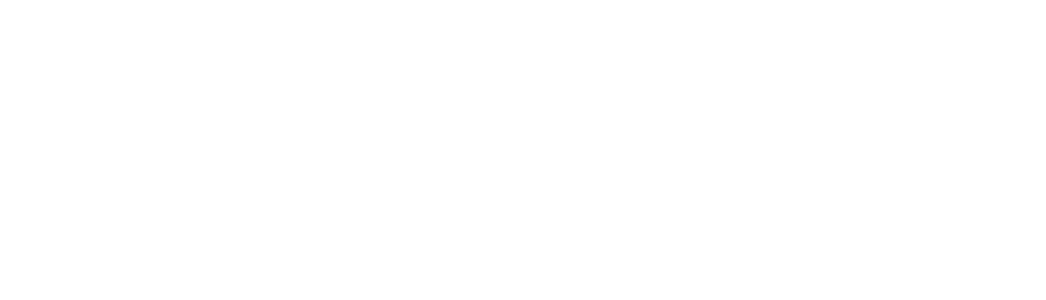
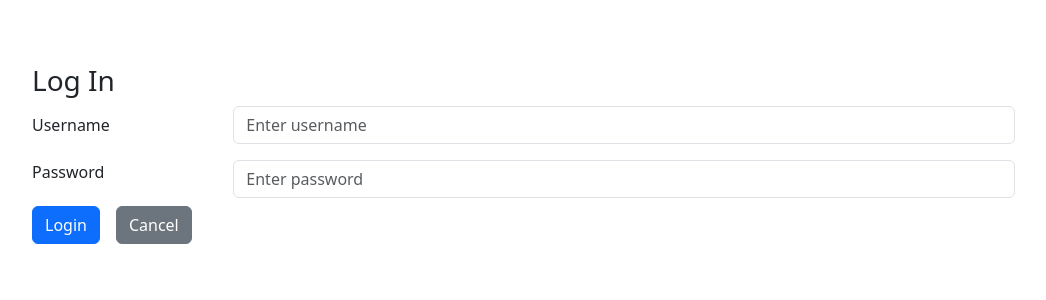
Before and after one commit to stephkristen/capstone-project, a React (Create React App) app in the folder client/mideo-list-react/: page /login in a window 1280 px wide. Shown: the top 300 px of the page, without its empty margins (16-1062 px from the left). Built offline with nearby package versions, Linux system fonts and the light colour scheme; the HTML template or start-up script is replaced by a standard one.

Commit message:
Adding login page and auth file.

```diff
--- a/client/mideo-list-react/src/components/Login.js
+++ b/client/mideo-list-react/src/components/Login.js
@@ -1,5 +1,102 @@
+import { Link, useNavigate, useLocation } from 'react-router-dom';
+import { useState, useContext, useEffect } from 'react';
+import { authenticate } from '../services/auth';
+import AuthContext from '../contexts/AuthContext';
+
+const INITIAL_USER = {
+  username: "",
+  password: "",
+};
+
 function Login() {
+  const [user, setUser] = useState(INITIAL_USER);
+  const [error, setError] = useState(false);
+  const location = useLocation();
+  const { login } = useContext(AuthContext);
 
+  const navigate = useNavigate();
+
+  function handleChange(event) {
+    setUser({ ...user, [event.target.name]: event.target.value });
+  }
+
+  function handleSubmit(event) {
+    event.preventDefault();
+    authenticate(user)
+      .then((loggedInUser) => {
+        login(loggedInUser);
+        // TODO : fix navigation for after they hit submit button
+        navigate("/");
+      })
+      .catch(() => setError(true));
+  }
+
+  useEffect(() => {
+    if (location.state?.user) {
+      setUser(location.state.user);
+    } else {
+      setUser(INITIAL_USER);
+    }
+  }, [location.state]);
+
+  return (
+    <form onSubmit={handleSubmit} className="p-5">
+      <h3>Log In</h3>
+      {location.state?.msg && (
+        <div className="alert alert-success" role="alert">
+          {location.state.msg}
+        </div>
+      )}
+      <div className="mb-3 row">
+        <label htmlFor="username" className="col-form-label col-sm-2">
+          Username
+        </label>
+        <div className="col-sm-8">
+          <input
+            type="text"
+            id="username"
+            name="username"
+            className="form-control"
+            value={user.username}
+            onChange={handleChange}
+            placeholder="Enter username"
+          ></input>
+        </div>
+      </div>
+      <div className="mb-2 row">
+        <label htmlFor="password" className="form-label col-sm-2">
+          Password
+        </label>
+        <div className="col-sm-8">
+          <input
+            type="password"
+            id="password"
+            name="password"
+            className="form-control"
+            value={user.password}
+            onChange={handleChange}
+            placeholder="Enter password"
+          ></input>
+        </div>
+      </div>
+
+      <div>
+        <button className="btn btn-primary" type="submit">
+          Login
+        </button>
+        <Link className="btn btn-secondary mx-3" to="/">
+          Cancel
+        </Link>
+      </div>
+
+      {error && (
+        <div className="alert alert-danger" role="alert">
+          No user was found with that username and password combination. Please try
+          again or click <Link to="/signup">here</Link> to sign up!
+        </div>
+      )}
+    </form>
+  );
 }
 
 export default Login;
--- /dev/null
+++ b/client/mideo-list-react/src/services/auth.js
@@ -0,0 +1,71 @@
+const API_URL = 'http://localhost:8080';
+
+function makeUser(token) {
+	const splitToken = token.split('.');
+	const payload = splitToken[1];
+	const jsonString = atob(payload);
+	const user = JSON.parse(jsonString);
+
+	return user;
+}
+
+export async function authenticate(user) {
+	const init = {
+		method: 'POST',
+		headers: {
+			'Content-Type': 'application/json',
+		},
+		body: JSON.stringify(user),
+	};
+
+	const response = await fetch(`${API_URL}/authenticate`, init);
+	if (response.ok) {
+		const info = await response.json();
+		const token = info.jwt_token;
+
+        localStorage.setItem('jwt', token);
+		const user = makeUser(token);
+
+		return Promise.resolve(user);
+	} else {
+		return Promise.reject();
+	}
+}
+
+export async function createAccount(newUser) {
+	const init = {
+		method: 'POST',
+		headers: {
+			'Content-Type': 'application/json',
+		},
+		body: JSON.stringify(newUser),
+	};
+
+	const response = await fetch(`${API_URL}/create_account`, init);
+	if (response.ok) {
+		return Promise.resolve();
+	}
+
+	const errors = await response.json();
+	return Promise.reject(errors);
+}
+
+export async function refresh() {
+	const init = {
+		method: 'POST',
+		headers: {
+			'Content-Type': 'application/json',
+			Authorization: `Bearer ${localStorage.getItem('jwt')}`,
+		},
+	};
+	const response = await fetch(`${API_URL}/refresh_token`, init);
+	if (response.ok) {
+		const data = await response.json();
+		const token = data.jwt_token;
+		localStorage.setItem('jwt', token);
+		const user = makeUser(token);
+		return Promise.resolve(user);
+	}
+
+	return Promise.reject();
+}
```
